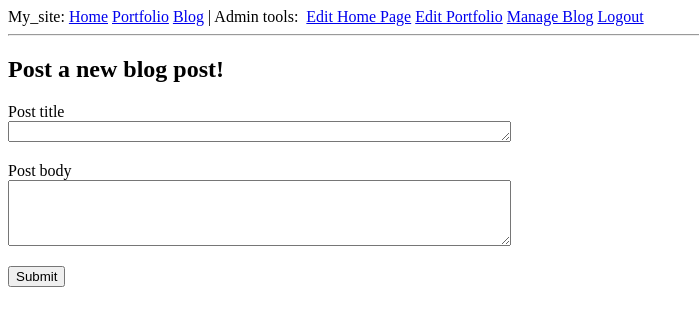
After one commit to patrik-setterberg/my-site, a Flask app: page /new_blog_post in a window 1280 px wide. The commit adds this page. Shown: the top 326 px of the page, without its empty margins (0-699 px from the left). Run offline with Flask 2, Linux system fonts and the light colour scheme; the visitor is signed in with stand-in values (Sample User, id 1).

Commit message:
begin work on posts and comments

```diff
--- a/app/forms.py
+++ b/app/forms.py
@@ -1,6 +1,7 @@
 from flask_wtf import FlaskForm
-from wtforms import StringField, PasswordField, SubmitField
-from wtforms.validators import DataRequired
+from wtforms import StringField, PasswordField, SubmitField, TextAreaField
+from wtforms.validators import DataRequired, Length, Email
+
 
 # admin login
 class LoginForm(FlaskForm):
@@ -8,3 +9,24 @@ class LoginForm(FlaskForm):
     password = PasswordField('Password', validators=[DataRequired()])
     submit = SubmitField('Sign in')
     # SKIPPAR REMEMBER ME Så jag vet
+
+
+# Blog post
+class PostForm(FlaskForm):
+    post_title = TextAreaField('Post title', validators=[
+        DataRequired(), Length(min=1, max=100)])
+    post_body = TextAreaField('Post body', validators=[
+        DataRequired(), Length(min=1, max=1000)])
+    submit = SubmitField('Submit')
+
+
+# Comment post
+class PostComment(FlaskForm):
+    comment_author = TextAreaField('Your Name', validators=[
+        DataRequired(), Length(min=1, max=100)])
+    comment_email = TextAreaField('Your email', validators=[
+        DataRequired(), Email()])
+    comment_body = TextAreaField('Comment', validators=[
+        DataRequired(), Length(min=1, max=1000)])
+    submit = SubmitField('Submit')
+    # captcha ???
--- a/app/routes.py
+++ b/app/routes.py
@@ -1,6 +1,6 @@
-from app import app
-from app.forms import LoginForm
-from app.models import User
+from app import app, db
+from app.forms import LoginForm, PostForm
+from app.models import User, BlogPost
 from flask import flash, redirect, render_template, request, url_for
 from flask_login import current_user, login_required, login_user, logout_user
 from werkzeug.urls import url_parse
@@ -70,3 +70,24 @@ def logout():
 @login_required
 def admin():
     return render_template('admin.html', title="Secret Area")
+
+
+# new blog post (rename to manage blog)
+@app.route('/new_blog_post', methods=['GET', 'POST'])
+@login_required
+def new_blog_post():
+
+    form = PostForm()
+
+    if form.validate_on_submit():
+
+        post = BlogPost(title=form.post_title.data, body=form.post_body.data)
+
+        db.session.add(post)
+        db.session.commit()
+
+        flash('Post is now live!')
+        return redirect(url_for('admin'))
+
+    return render_template('new_blog_post.html', title='New Blog Post',
+                           form=form)
--- a/app/templates/base.html
+++ b/app/templates/base.html
@@ -2,9 +2,9 @@
 <html>
     <head>
         {% if title %}
-        <title>{{ title }} - My_site</title>
+        <title>{{ title }} - my_site</title>
         {% else %}
-        <title>Welcome to My_site!</title>
+        <title>Welcome to my_site!</title>
         {% endif %}
     </head>
     <body>
@@ -14,6 +14,10 @@
             <a href="{{ url_for('index') }}">Portfolio</a>
             <a href="{{ url_for('index') }}">Blog</a>
             {% if current_user.is_authenticated %}
+            | Admin tools:&nbsp;
+            <a href="{{ url_for('admin') }}">Edit Home Page</a>
+            <a href="{{ url_for('admin') }}">Edit Portfolio</a>
+            <a href="{{ url_for('new_blog_post') }}">Manage Blog</a>
             <a href="{{ url_for('logout') }}">Logout</a>
             {% endif %}
         </div>
--- /dev/null
+++ b/app/templates/new_blog_post.html
@@ -0,0 +1,24 @@
+{% extends "base.html" %}
+
+{% block content %}
+    <h2>Post a new blog post!</h2>
+    <form action="" method="post">
+        {{ form.hidden_tag() }}
+        <p>
+            {{ form.post_title.label }}<br>
+            {{ form.post_title(cols=60, rows=1) }}<br>
+            {% for error in form.post_title.errors %}
+            <span style="color: red;">[{{ error }}]</span>
+            {% endfor %}
+        </p>
+        <p>
+            {{ form.post_body.label }}<br>
+            {{ form.post_body(cols=60, rows=4) }}<br>
+            {% for error in form.post_body.errors %}
+            <span style="color: red;">[{{ error }}]</span>
+            {% endfor %}
+        </p>
+        <p>{{ form.submit() }}</p>
+    </form>
+
+{% endblock %}
```
Also changed, not shown: app.db.
